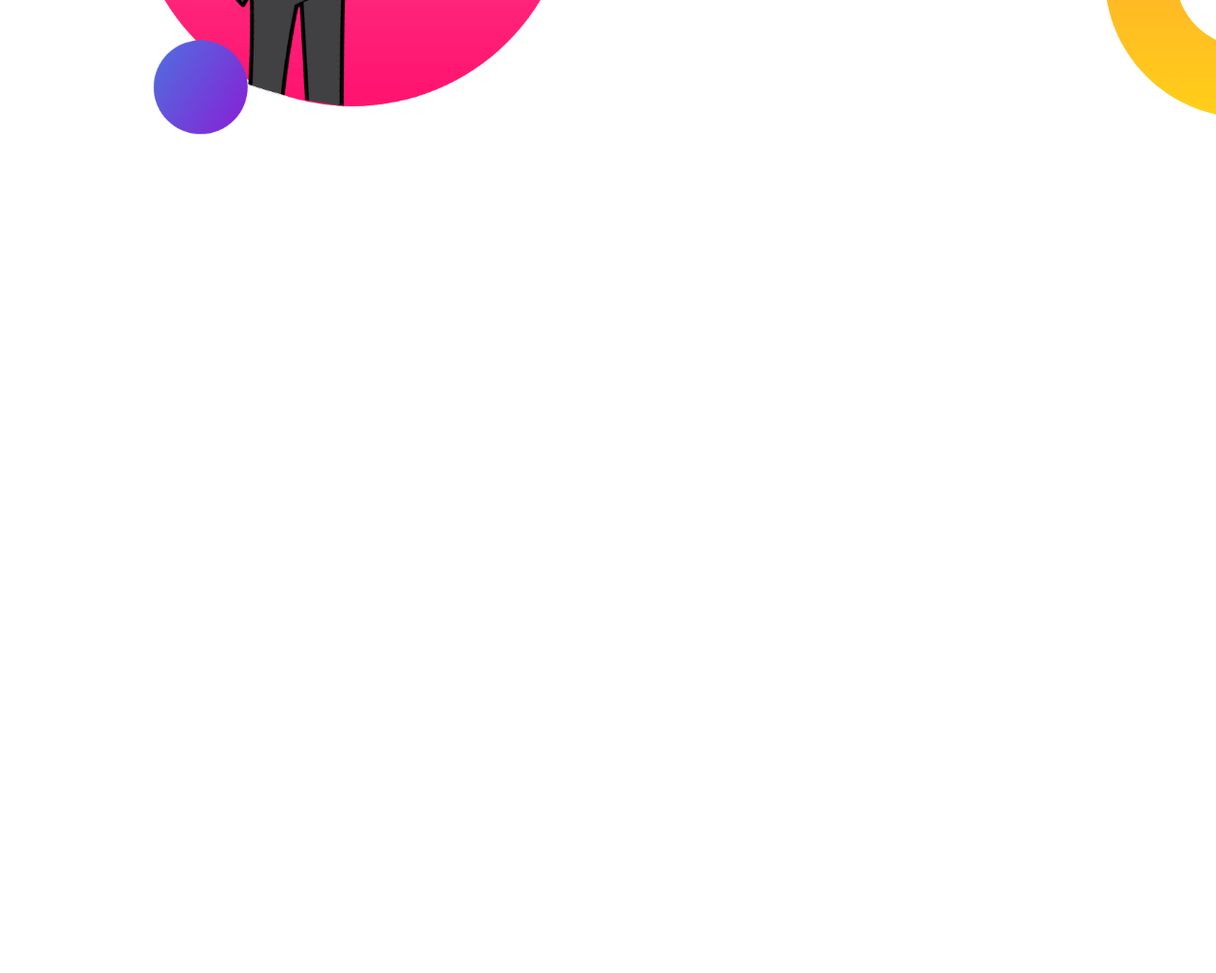
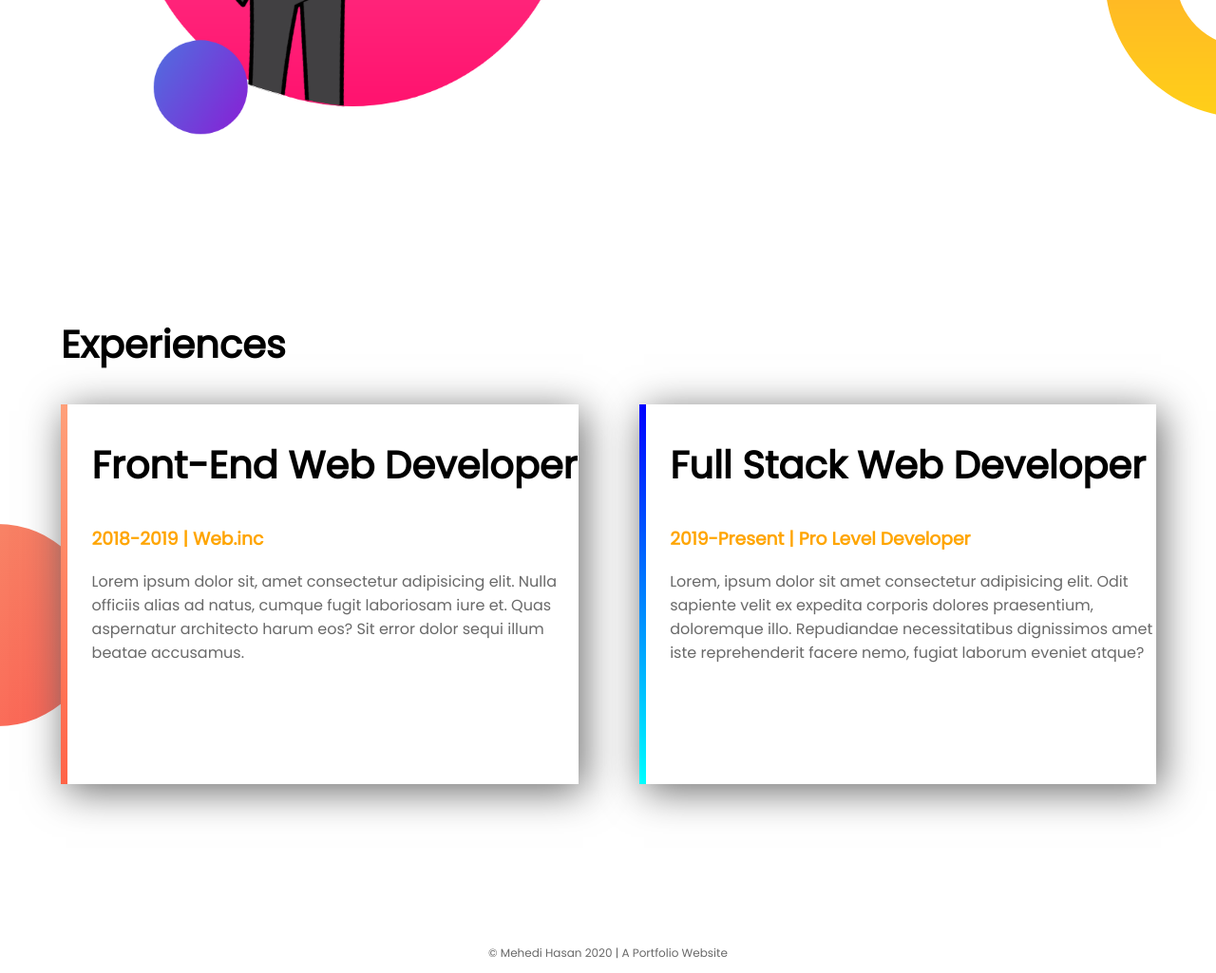
Before and after one commit to mhgitrepo/web-portfolio, a plain HTML site: page index.html in a window 1280 px wide. Shown: the part 1000-2025 px from the top of the page at 95% size. Before the commit the page ends 1300 px from the top, so only its background shows below. Drawn offline with Linux system fonts and the light colour scheme.

Commit message:
final output

```diff
--- a/index.html
+++ b/index.html
@@ -11,7 +11,7 @@
   <section class="top-banner">
     <div class="half-width">
       <h1>Welcome To</h1>
-      <h1><span class="name-highlight">Mehedi Hasan's</span> World</h1>
+      <h1><span class="orange-highlight">Mehedi Hasan's</span> World</h1>
       <h3>Junior Web Developer</h3>
       <p>Lorem ipsum dolor sit amet consectetur, adipisicing elit. Delectus error odio doloremque ad ducimus, quam quo porro ab ea? Id exercitationem magnam similique officia molestias laboriosam autem praesentium nostrum unde.</p>
       <a class="button-top" target="_blank" href="#">Hire Me</a>
@@ -26,10 +26,26 @@
     </div>
     <div class="half-width">
       <h2>Front-End Expert</h2>
-      <h3>I love HTML, CSS</h3>
+      <h3>Become a web developer</h3>
       <p>Lorem ipsum, dolor sit amet consectetur adipisicing elit. Commodi assumenda, voluptatem omnis dolorum totam ducimus pariatur modi, dolores, enim atque temporibus cumque culpa laborum sint!</p>
       <a class="button-mid" target="_blank" href="#">Download Resume</a>
     </div>
   </section>
+  <section class="experience-area">
+    <h2 class="exp-header">Experiences</h2>
+    <div id="front-end" class="half-width single-experience">
+      <h2>Front-End Web Developer</h2>
+      <h3 class="orange-highlight">2018-2019 | Web.inc</h3>
+      <p>Lorem ipsum dolor sit, amet consectetur adipisicing elit. Nulla officiis alias ad natus, cumque fugit laboriosam iure et. Quas aspernatur architecto harum eos? Sit error dolor sequi illum beatae accusamus.</p>
+    </div>
+    <div id="full-stack" class="half-width single-experience">
+      <h2>Full Stack Web Developer</h2>
+      <h3 class="orange-highlight">2019-Present | Pro Level Developer</h3>
+      <p>Lorem, ipsum dolor sit amet consectetur adipisicing elit. Odit sapiente velit ex expedita corporis dolores praesentium, doloremque illo. Repudiandae necessitatibus dignissimos amet iste reprehenderit facere nemo, fugiat laborum eveniet atque?</p>
+    </div>
+  </section>
+  <footer>
+    <p>© Mehedi Hasan 2020 | A Portfolio Website</p>
+  </footer>
 </body>
 </html>
--- a/style.css
+++ b/style.css
@@ -5,10 +5,13 @@ body{
 h1{
   font-size: 50px;;
 }
+h2{
+  font-size: 40px;
+}
 p{
   color: dimgray;
 }
-.name-highlight{
+.orange-highlight{
   color: #FFA500;
 }
 .half-width{
@@ -42,9 +45,6 @@ section{
   background-repeat: no-repeat;
   background-position: right;
 }
-h2{
-  font-size: 40px;
-}
 .button-mid{
   text-decoration: none;
   color: #fff;
@@ -54,3 +54,30 @@ h2{
   border-radius: 5px;
   text-transform: uppercase;
 }
+.experience-area{
+  background-image: url("images/exp-bg.png");
+  background-repeat: no-repeat;
+  background-position: left;
+}
+.exp-header{
+  margin-left: 5%;
+}
+.single-experience{
+  box-shadow: 5px 7px 40px dimgray;
+  height: 80%;
+  background-color: #fff;
+}
+#front-end{
+  border-left: 7px solid;
+  border-image: linear-gradient(180deg,lightsalmon, tomato);
+  border-image-slice: 1;
+}
+#full-stack{
+  border-left: 7px solid;
+  border-image: linear-gradient(180deg, blue, cyan);
+  border-image-slice: 1;
+}
+footer{
+  text-align: center;
+  font-size: 12px;
+}
```
